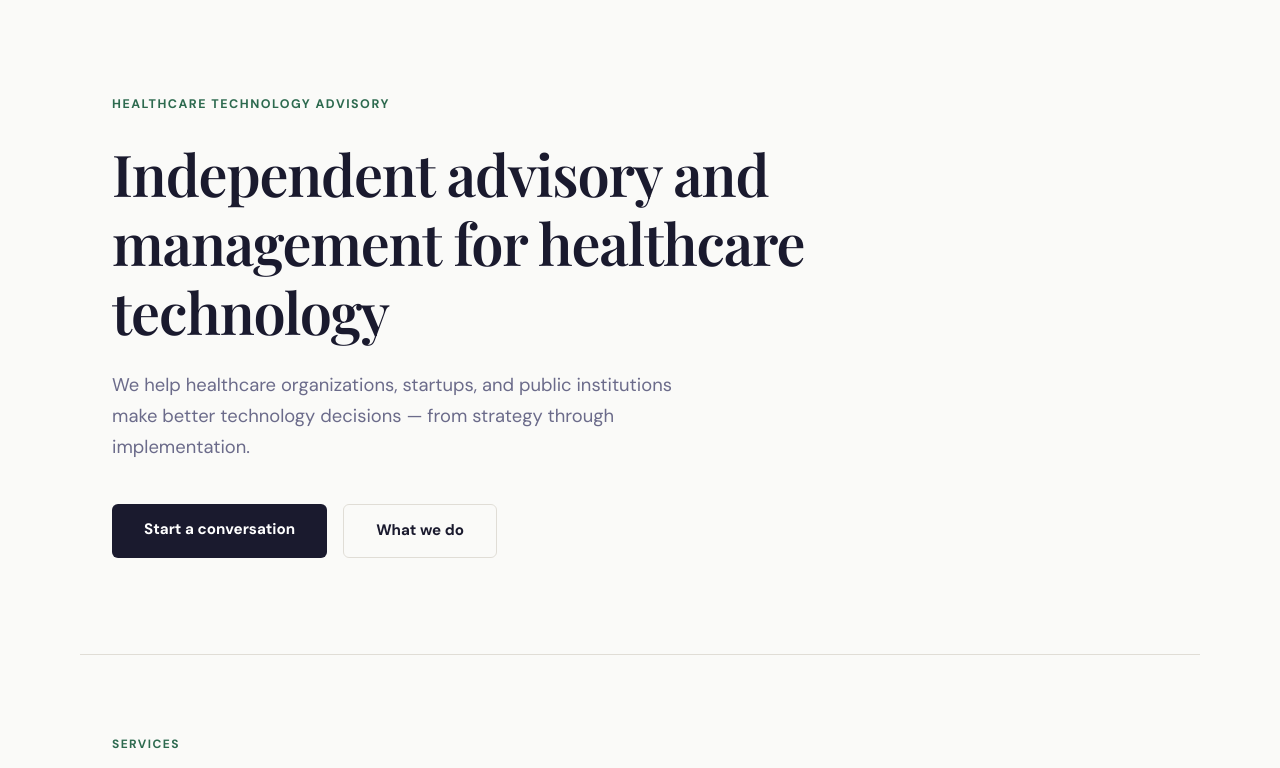
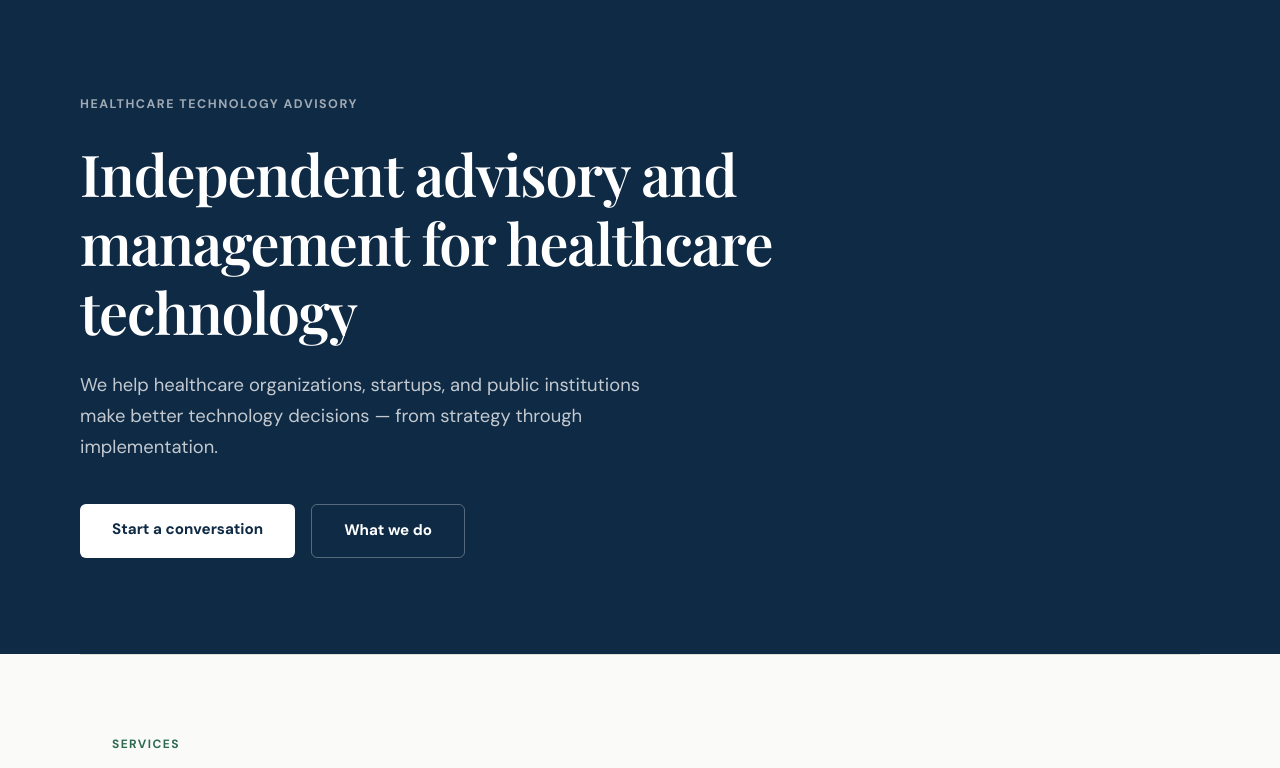
Before and after one commit to bfat-ux/HTAplus, a plain HTML site: page index.html in a window 1280 px wide. Shown: the part 70-838 px from the top of the page. Drawn offline with nearby package versions, Linux system fonts and the light colour scheme.

Commit message:
Update hero section styles and logo height in index.html and styles.css
- Increased logo height to 44px for better visibility.
- Modified hero section styles: set max-width to none, adjusted margin, and changed background color.
- Updated text colors in the hero section for improved contrast and readability.
- Wrapped hero content in a new div for better structure and alignment.

```diff
--- a/index.html
+++ b/index.html
@@ -81,7 +81,7 @@
     }
 
     .logo img {
-      height: 36px;
+      height: 44px;
       width: auto;
     }
 
@@ -140,6 +140,12 @@
     /* ---- HERO ---- */
     .hero {
       padding: 10rem 2rem 6rem;
+      max-width: none;
+      margin: 0;
+      background: #0f2a44;
+    }
+
+    .hero-inner {
       max-width: 1120px;
       margin: 0 auto;
     }
@@ -150,7 +156,7 @@
       font-weight: 600;
       letter-spacing: 0.12em;
       text-transform: uppercase;
-      color: var(--accent);
+      color: rgba(255,255,255,0.6);
       margin-bottom: 1.5rem;
       opacity: 0;
       animation: fadeUp 0.6s ease forwards 0.2s;
@@ -161,7 +167,7 @@
       font-size: clamp(2.4rem, 5vw, 3.6rem);
       font-weight: 600;
       line-height: 1.2;
-      color: var(--ink);
+      color: #ffffff;
       max-width: 720px;
       letter-spacing: -0.02em;
       opacity: 0;
@@ -171,7 +177,7 @@
     .hero p {
       margin-top: 1.5rem;
       font-size: 1.15rem;
-      color: var(--ink-muted);
+      color: rgba(255,255,255,0.75);
       max-width: 560px;
       line-height: 1.7;
       opacity: 0;
@@ -189,8 +195,8 @@
 
     .btn-primary {
       display: inline-block;
-      background: var(--ink);
-      color: var(--white);
+      background: #ffffff;
+      color: #0f2a44;
       padding: 0.85rem 2rem;
       border-radius: 6px;
       text-decoration: none;
@@ -199,21 +205,21 @@
       transition: background 0.2s, transform 0.15s;
     }
 
-    .btn-primary:hover { background: var(--ink-light); transform: translateY(-1px); }
+    .btn-primary:hover { background: rgba(255,255,255,0.9); transform: translateY(-1px); }
 
     .btn-secondary {
       display: inline-block;
-      color: var(--ink);
+      color: #ffffff;
       padding: 0.85rem 2rem;
       border-radius: 6px;
       text-decoration: none;
       font-weight: 600;
       font-size: 0.95rem;
-      border: 1.5px solid var(--border);
+      border: 1.5px solid rgba(255,255,255,0.3);
       transition: border-color 0.2s, transform 0.15s;
     }
 
-    .btn-secondary:hover { border-color: var(--ink-muted); transform: translateY(-1px); }
+    .btn-secondary:hover { border-color: rgba(255,255,255,0.6); transform: translateY(-1px); }
 
     /* ---- SECTIONS ---- */
     section {
@@ -553,6 +559,7 @@
       }
 
       .hero { padding: 8rem 1.5rem 4rem; }
+      .logo img { height: 40px; }
       .contact-grid { grid-template-columns: 1fr; }
       .contact-section { padding: 2.5rem 1.5rem; margin: 2rem 1rem 3rem; }
       section { padding: 3.5rem 1.5rem; }
@@ -583,12 +590,14 @@
 
   <!-- HERO -->
   <div class="hero" id="top">
+    <div class="hero-inner">
       <div class="hero-label">Healthcare Technology Advisory</div>
       <h1>Independent advisory and management for healthcare technology</h1>
       <p>We help healthcare organizations, startups, and public institutions make better technology decisions — from strategy through implementation.</p>
       <div class="hero-actions">
         <a href="#contact" class="btn-primary">Start a conversation</a>
         <a href="#services" class="btn-secondary">What we do</a>
+      </div>
     </div>
   </div>
 
--- a/styles.css
+++ b/styles.css
@@ -121,7 +121,7 @@ img {
   display: inline-flex;
   align-items: center;
   justify-content: flex-start;
-  height: 36px;
+  height: 44px;
   border-radius: 6px;
   background: transparent;
   overflow: visible;
```
Lines whose indentation alone changed are shown as unchanged.
